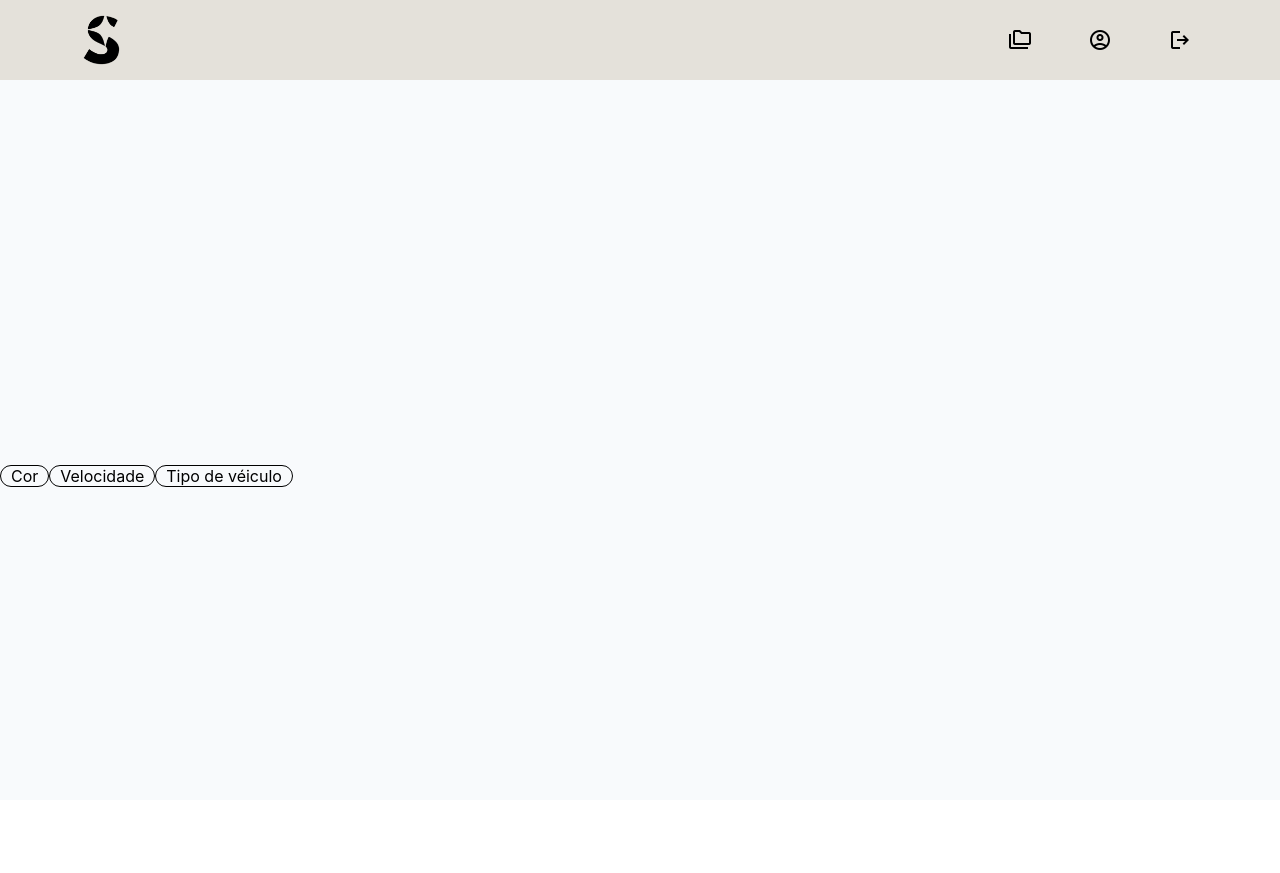
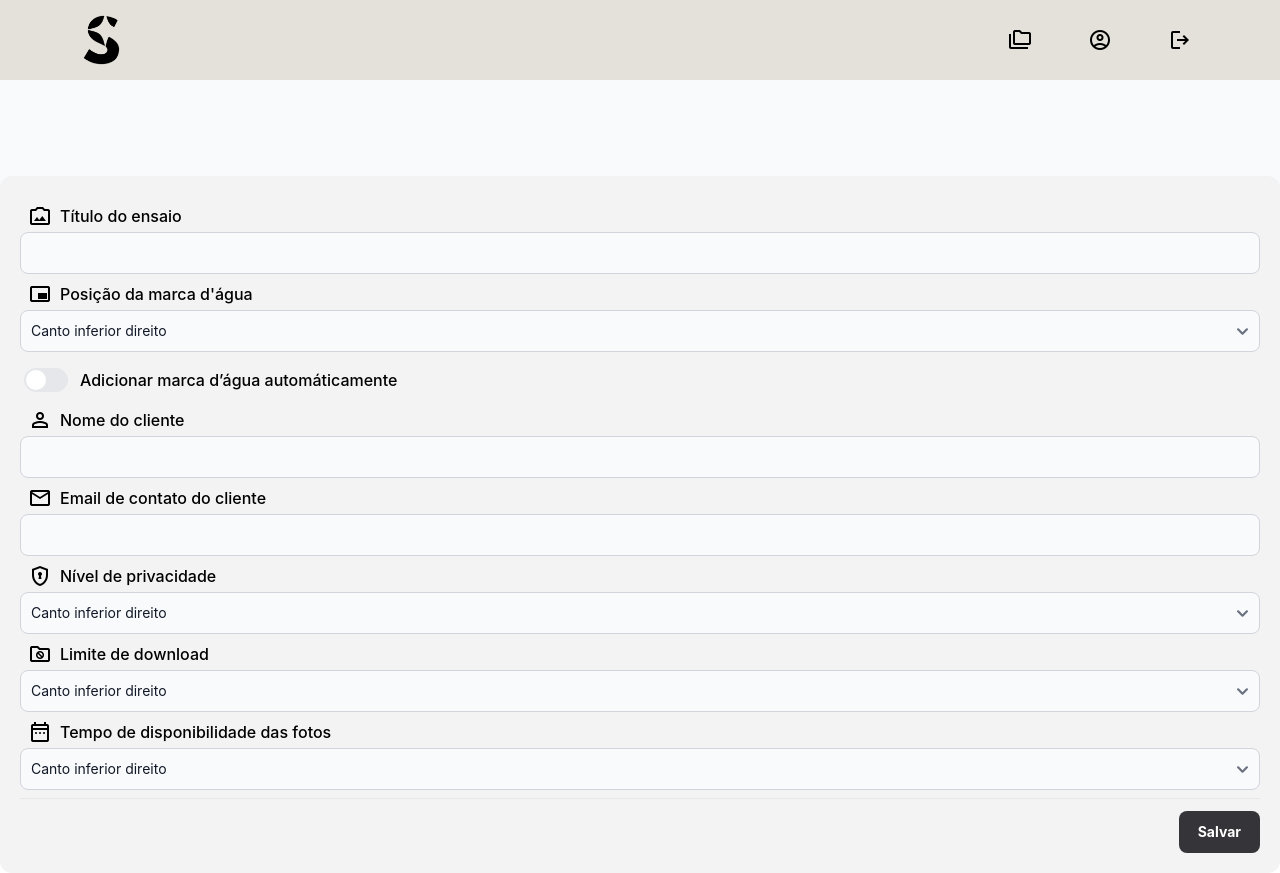
Before and after one commit to marianunciato/snap-share, a React (Create React App) app in the folder frontend/: page /addphotoshoot in a window 1280 px wide. Before the commit the page ends 800 px from the top, so only its background shows below. Built offline with nearby package versions, Linux system fonts and the light colour scheme; a web font is replaced by a local one.

Commit message:
new: componentes novos e página de adicionar ensaio.

```diff
--- a/frontend/src/components/modalProfile/formsList.js
+++ b/frontend/src/components/modalProfile/formsList.js
@@ -1,6 +1,6 @@
 import React from 'react';
 import '../../App.css';
-import InputIcon from '../input/Input';
+import InputDefault from '../input/Input';
 import InputPassword from '../input/InputPassword';
 import InputEmail from '../input/InputEmail';
 
@@ -8,8 +8,8 @@ const FormsList = React.memo(({}) => {
 
     return (
         <div className="lista-forms-perfil">
-            <InputIcon icon={<span className='material-symbols-outlined'>corporate_fare</span>} text="Nome da empresa"/>
-            <InputIcon icon={<span className='material-symbols-outlined'>person</span>} text="Nome"/>
+            <InputDefault icon={<span className='material-symbols-outlined'>corporate_fare</span>} text="Nome da empresa"/>
+            <InputDefault icon={<span className='material-symbols-outlined'>person</span>} text="Nome"/>
             <InputEmail icon={<span className='material-symbols-outlined'>mail</span>} text="Email"/>
             <InputPassword icon={<span className='material-symbols-outlined'>key</span>} text="Nova senha"/>
             <InputPassword icon={<span className='material-symbols-outlined'>vpn_key_alert</span>} text="Confirmar nova senha"/>
--- /dev/null
+++ b/frontend/src/components/select/SelectMarcaDagua.js
@@ -0,0 +1,23 @@
+import React from 'react';
+import '../../App.css';
+import { Select } from "flowbite-react";
+
+const SelectMarcaDagua = React.memo(({text, icon}) => {
+
+    return (
+        <div className="input-nome-empresa my-2">
+            <div className='flex flex-row gap-2 pb-1 pl-2'>
+                {icon}
+                <p className="titulo-input font-medium">{text}</p>
+            </div>
+            <Select id="countries" required>
+                <option>Canto inferior direito</option>
+                <option>Canto inferior esquerdo</option>
+                <option>Canto superior direito</option>
+                <option>Canto superior esquerdo</option>
+            </Select>
+        </div>
+    );
+});
+
+export default SelectMarcaDagua;
--- /dev/null
+++ b/frontend/src/components/toggle/ToggleMarcaDagua.js
@@ -0,0 +1,17 @@
+import React, {useState} from 'react';
+import '../../App.css';
+import { ToggleSwitch } from "flowbite-react";
+
+const ToggleMarcaDagua = React.memo(({text, icon}) => {
+
+    const [switch1, setSwitch1] = useState(false);
+
+    return (
+        <div className="input-nome-empresa my-2 flex flex-row gap-3 py-2 px-1">
+            <ToggleSwitch color="gray" checked={switch1} onChange={setSwitch1} />
+            <p className="titulo-input font-medium">{text}</p>
+        </div>
+    );
+});
+
+export default ToggleMarcaDagua;
--- a/frontend/src/screens/addPhotoshoot/AddPhotoshoot.js
+++ b/frontend/src/screens/addPhotoshoot/AddPhotoshoot.js
@@ -1,44 +1,37 @@
 import '../../App.css';
 import React from "react";
 import Header from "../../components/header/Header.js";
+import InputDefault from '../../components/input/Input.js';
+import InputEmail from '../../components/input/Input.js';
+import SelectMarcaDagua from '../../components/select/SelectMarcaDagua.js';
+import ToggleMarcaDagua from '../../components/toggle/ToggleMarcaDagua.js';
+import { Button } from 'flowbite-react';
 
 const AddPhotoshoot = () => {
+
     return (
         <div className="bg-slate-50 h-screen w-screen">
             <Header/>
-            <div className="new-photoshoot flex mt-96">
-                <div>
-                    <span className="color" style={{
-                        color: "#000",
-                        border: `1px solid #000`,
-                        borderRadius: "20px",
-                        paddingLeft: "10px",
-                        paddingRight: "10px",
-                    }}>
-                            Cor
-                    </span>
-                </div>
-                <div>
-                    <span className="speed" style={{
-                        color: "#000",
-                        border: `1px solid #000`,
-                        borderRadius: "20px",
-                        paddingLeft: "10px",
-                        paddingRight: "10px",
-                    }}>
-                        Velocidade
-                    </span>
-                </div>
-                <div>
-                    <span className="vehicle__type" style={{
-                        color: "#000",
-                        border: `1px solid #000`,
-                        borderRadius: "20px",
-                        paddingLeft: "10px",
-                        paddingRight: "10px",
-                    }}>
-                        Tipo de véiculo
-                    </span>
+            <div className="flex justify-center items-center">
+                <div className="new-photoshoot w-[1300px] h-auto mt-24 bg-[#F3F3F3] p-5 rounded-xl">
+                    <InputDefault icon={<span className='material-symbols-outlined'>photo_camera_back</span>} text="Título do ensaio"/>
+                    <div>
+                        <SelectMarcaDagua icon={<span className='material-symbols-outlined'>branding_watermark</span>} text="Posição da marca d'água"/>
+                        <ToggleMarcaDagua text="Adicionar marca d’água automáticamente"/>
+                    </div>
+                    <div>
+                        <InputDefault icon={<span className='material-symbols-outlined'>person</span>} text="Nome do cliente"/>
+                        <InputEmail icon={<span className='material-symbols-outlined'>mail</span>} text="Email de contato do cliente"/>
+                    </div>
+                    <div>
+                        <SelectMarcaDagua icon={<span className='material-symbols-outlined'>encrypted</span>} text="Nível de privacidade"/>
+                        <SelectMarcaDagua icon={<span className='material-symbols-outlined'>folder_limited</span>} text="Limite de download"/>
+                        <SelectMarcaDagua icon={<span className='material-symbols-outlined'>date_range</span>} text="Tempo de disponibilidade das fotos"/>
+                    </div>
+                    <hr className="mt-2"/>
+                    <div className="flex justify-end items-center mt-3">
+                        <Button className="close-modal-btn bg-[#353438]"><b>Salvar</b></Button>
+                    </div>
                 </div>
             </div>
         </div>
```
